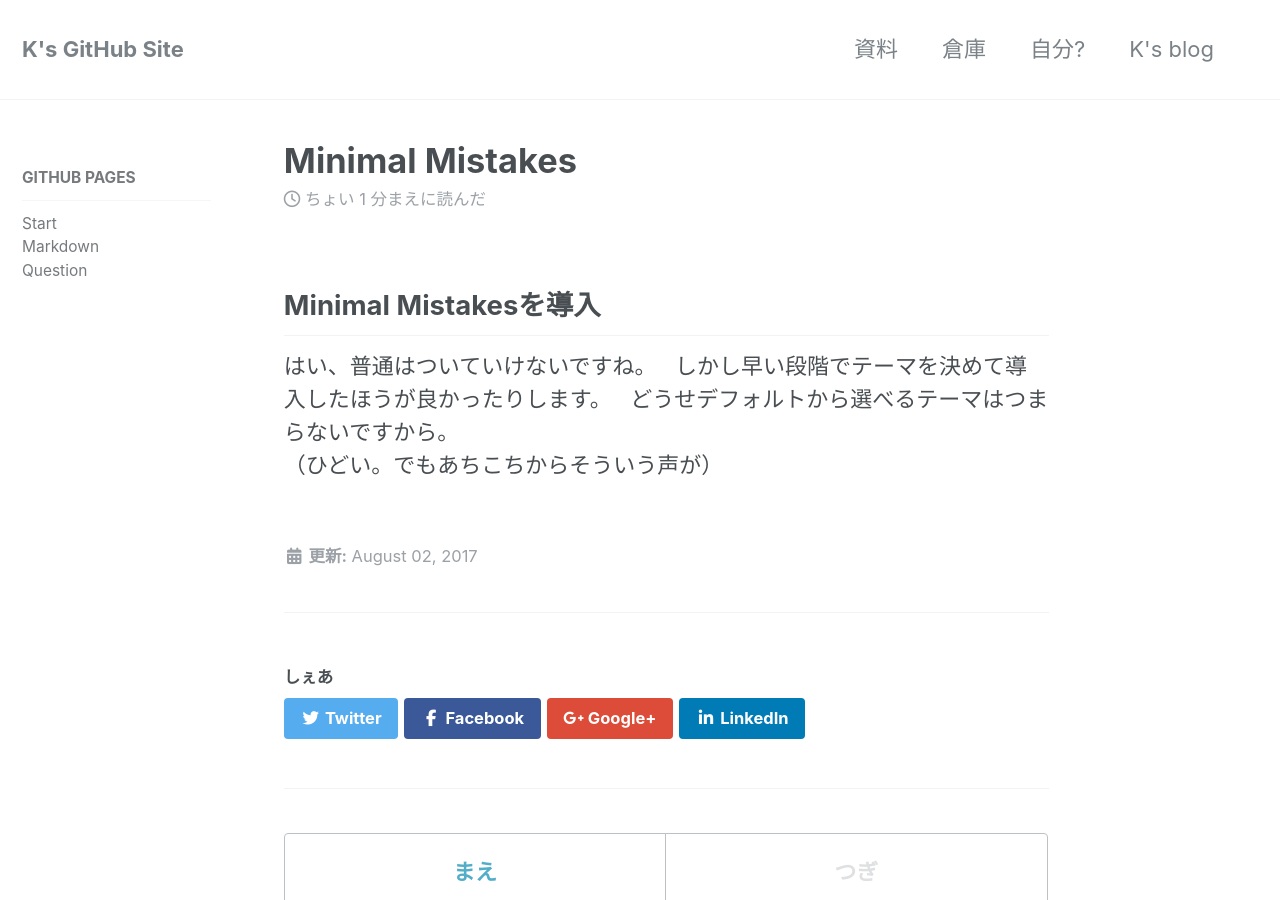
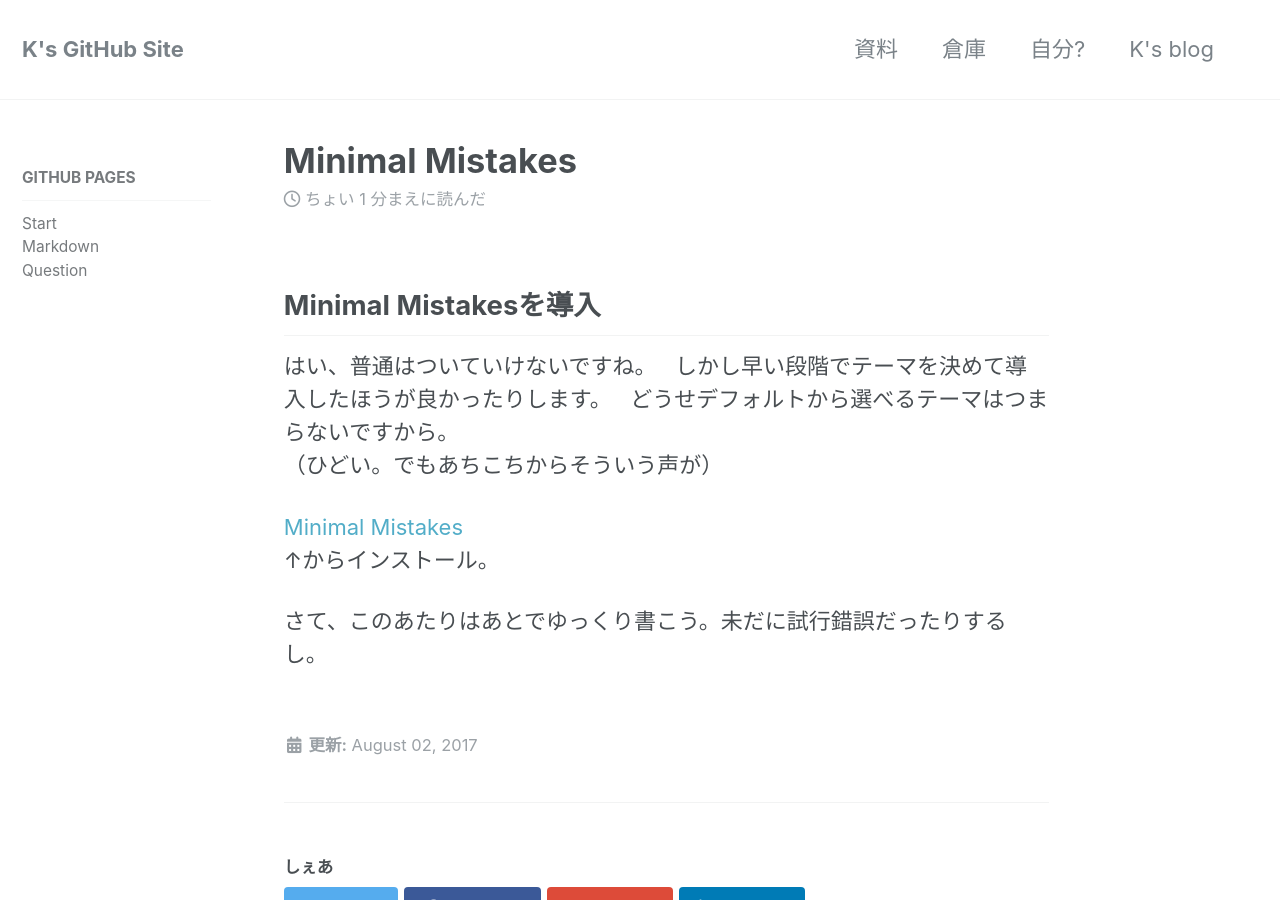
Before and after one commit to laureltreetop/laureltreetop.github.io, a Jekyll site: the page built from _docs/02-minimal-mistakes.md, in a window 1280 px wide and 900 px high. Built offline with Jekyll 4.4.1, drawn with Linux system fonts in a browser that asks for light colours; nearby versions of some CDN libraries.

Commit message:
Update 02-minimal-mistakes.md

```diff
--- a/_docs/02-minimal-mistakes.md
+++ b/_docs/02-minimal-mistakes.md
@@ -9,3 +9,8 @@
 しかし早い段階でテーマを決めて導入したほうが良かったりします。
 どうせデフォルトから選べるテーマはつまらないですから。
 （ひどい。でもあちこちからそういう声が）
+
+[Minimal Mistakes](https://mmistakes.github.io/minimal-mistakes/)
+↑からインストール。
+
+さて、このあたりはあとでゆっくり書こう。未だに試行錯誤だったりするし。
```
